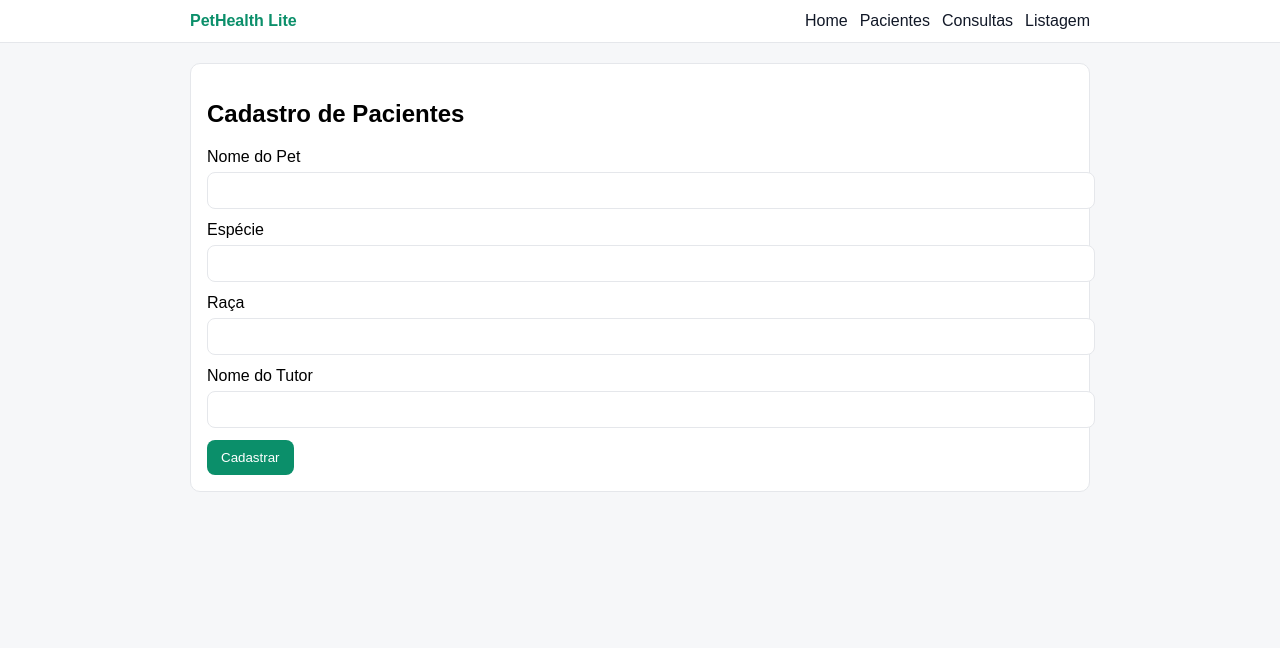
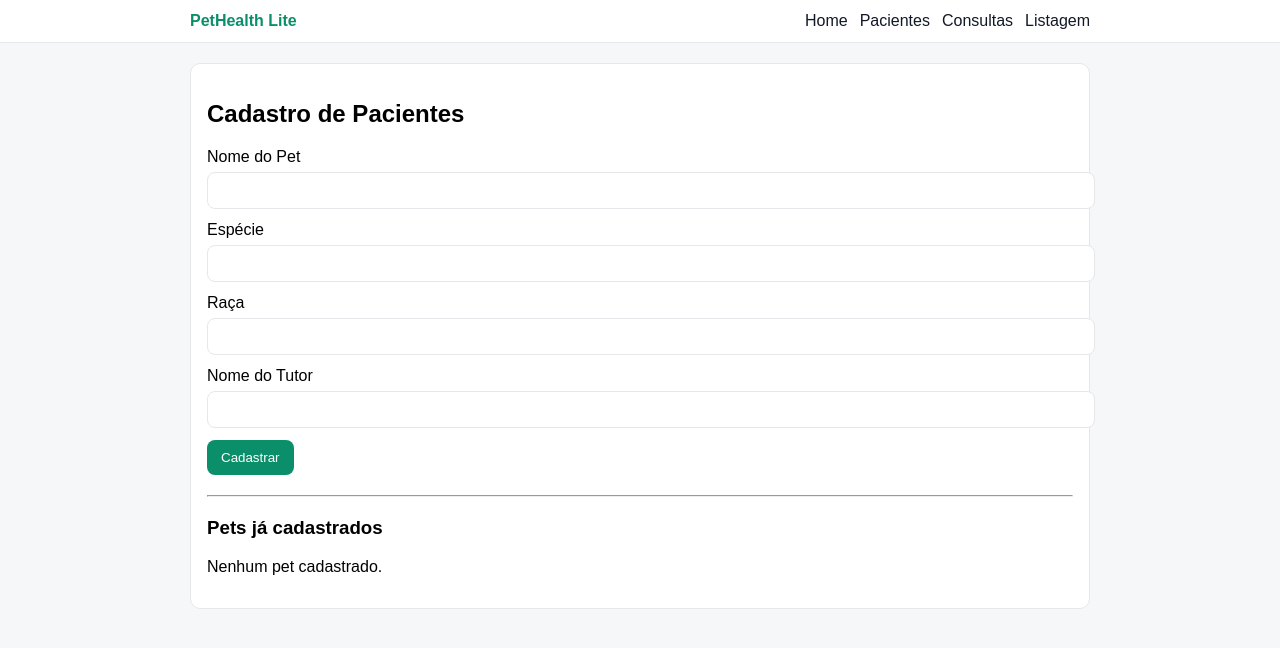
Before and after one commit to gustavobarcelos18/Pet-Health, a React (Vite) app: page /pacientes in a window 1280 px wide. Shown: the top 648 px of the page. Built offline with nearby package versions, Linux system fonts and the light colour scheme.

Commit message:
Carrega pets já cadastrados do localStorage ao iniciar a página, fecha #5

```diff
--- a/src/paginas/PaginaPets.tsx
+++ b/src/paginas/PaginaPets.tsx
@@ -3,6 +3,7 @@
 import { useForm } from "react-hook-form";
 import { z } from "zod";
 import { zodResolver } from "@hookform/resolvers/zod";
+import { useEffect, useState } from "react";
 
 const esquemaFormulario = z.object({
   nome: z.string().min(1, "Informe o nome do pet"),
@@ -14,6 +15,8 @@ const esquemaFormulario = z.object({
 type DadosFormulario = z.infer<typeof esquemaFormulario>;
 
 export default function PaginaPets() {
+  const [listaPets, setListaPets] = useState<any[]>([]);
+
   const {
     register,
     handleSubmit,
@@ -23,17 +26,16 @@ export default function PaginaPets() {
     resolver: zodResolver(esquemaFormulario),
   });
 
+  // Carrega pets do localStorage quando a página abre
+  useEffect(() => {
+    const dadosSalvos = localStorage.getItem("pets");
+
+    if (dadosSalvos) {
+      setListaPets(JSON.parse(dadosSalvos));
+    }
+  }, []);
+
   function cadastrar(dados: DadosFormulario) {
-    // Pega lista atual do localStorage
-    const listaSalva = localStorage.getItem("pets");
-
-    let listaPets = [];
-
-    if (listaSalva) {
-      listaPets = JSON.parse(listaSalva);
-    }
-
-    // Cria novo objeto pet
     const novoPet = {
       id: Date.now(),
       nome: dados.nome,
@@ -42,10 +44,10 @@ export default function PaginaPets() {
       tutor: dados.tutor,
     };
 
-    listaPets.push(novoPet);
+    const novaLista = [...listaPets, novoPet];
 
-    // Salva novamente no localStorage
-    localStorage.setItem("pets", JSON.stringify(listaPets));
+    localStorage.setItem("pets", JSON.stringify(novaLista));
+    setListaPets(novaLista);
 
     alert("Pet cadastrado e salvo com sucesso!");
     reset();
@@ -79,6 +81,18 @@ export default function PaginaPets() {
 
         <button type="submit">Cadastrar</button>
       </form>
+
+      <hr style={{ margin: "20px 0" }} />
+
+      <h3>Pets já cadastrados</h3>
+
+      {listaPets.length === 0 && <p>Nenhum pet cadastrado.</p>}
+
+      {listaPets.map((pet) => (
+        <div key={pet.id} style={{ marginBottom: "8px" }}>
+          <strong>{pet.nome}</strong> - {pet.especie} - Tutor: {pet.tutor}
+        </div>
+      ))}
     </div>
   );
 }
```
